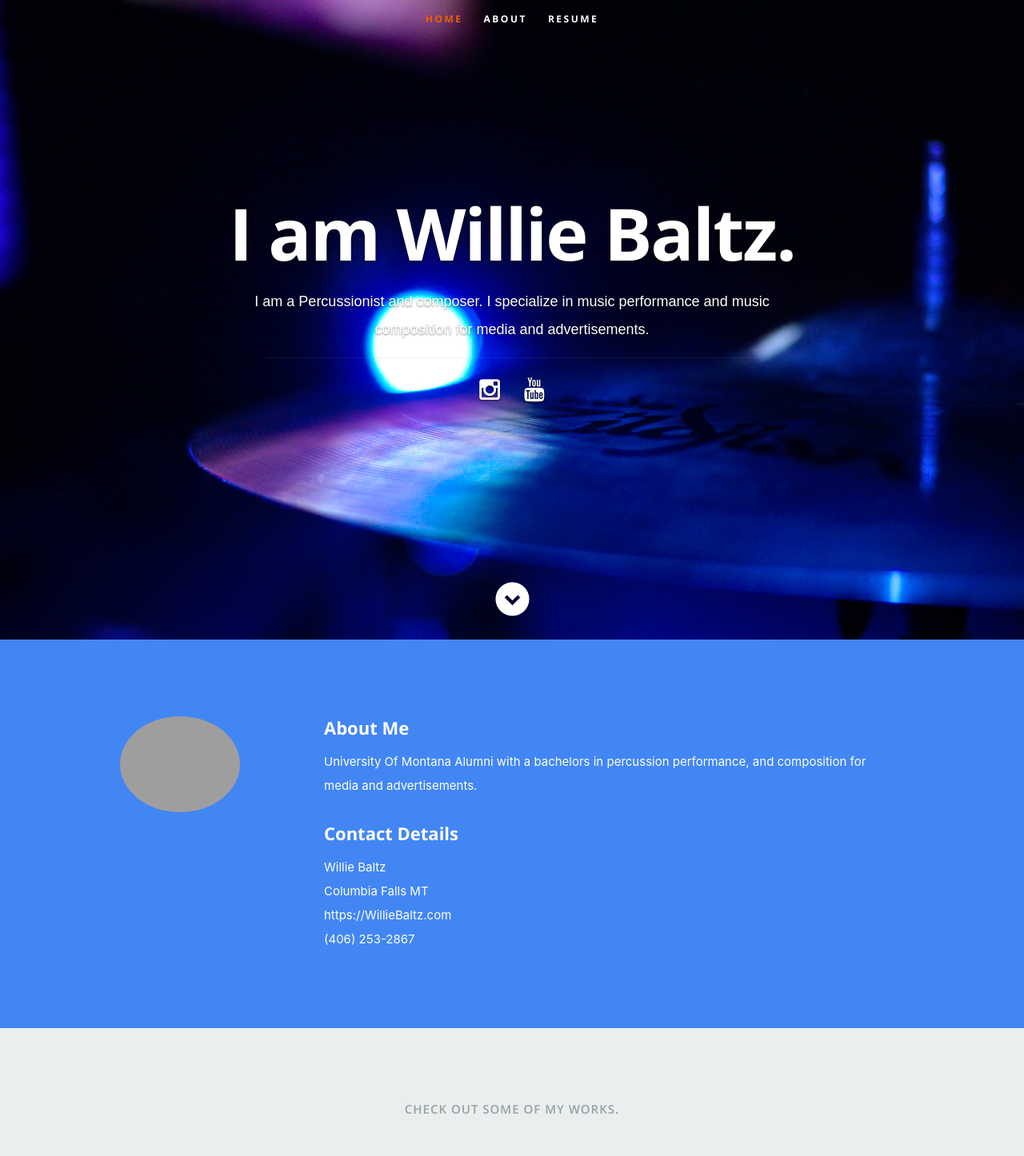
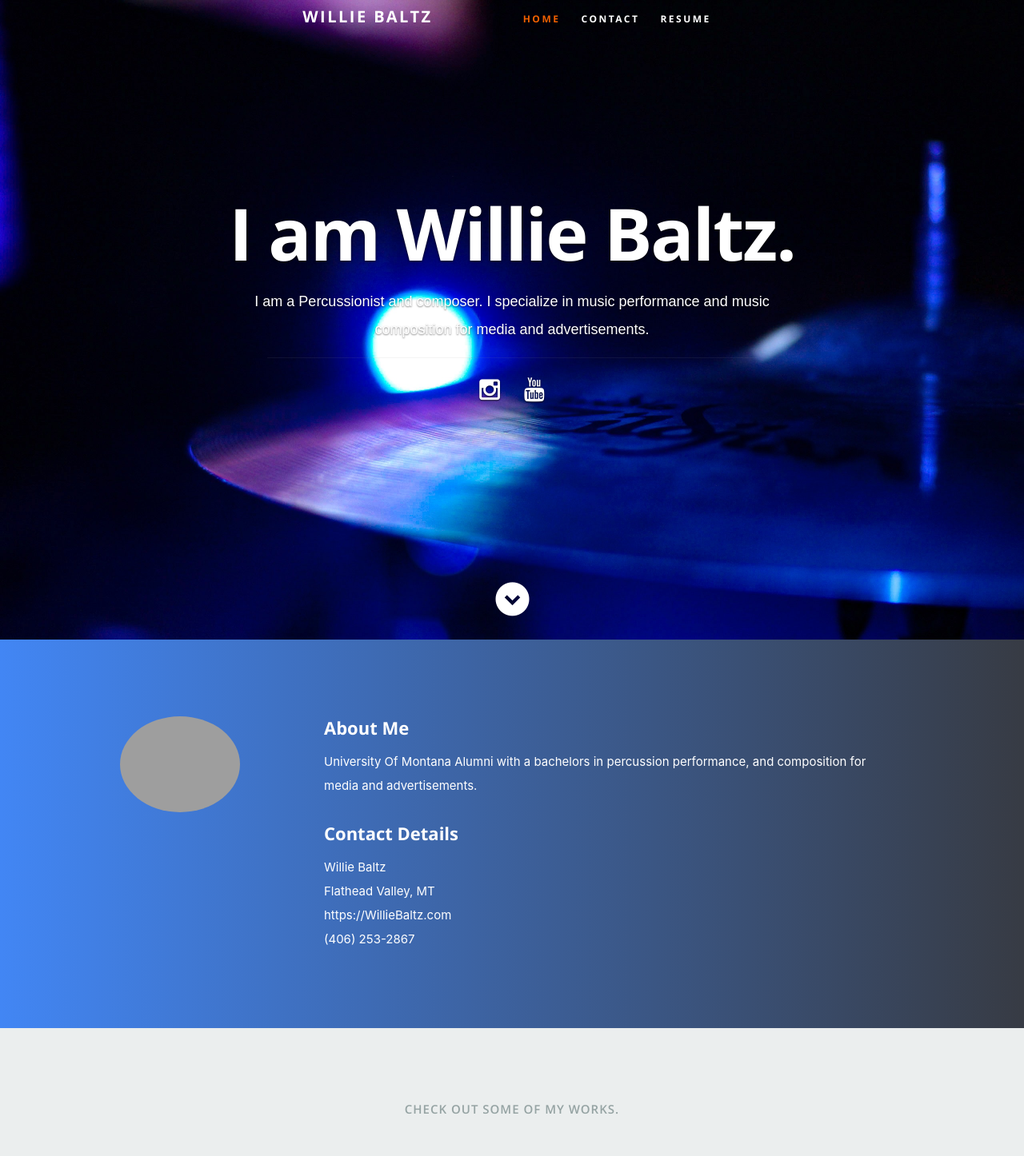
Before and after one commit to SABaltz/willie-react, a React (Create React App) app: page / in a window 1280 px wide. Shown: the top 1446 px of the page at 80% size. Built offline with nearby package versions, Linux system fonts and the light colour scheme; grey boxes are pictures that could not be loaded.

Commit message:
Add name to header

```diff
--- a/src/components/About.js
+++ b/src/components/About.js
@@ -4,7 +4,7 @@ export default class About extends Component {
     render() {
         let resumeData = this.props.resumeData;
         return (
-            <section id="about" style={{backgroundColor: '#4286f4'}}>
+            <section id="about" style={{backgroundImage: 'linear-gradient(to right, #4286f4, #373B44)'}}>
                 <div className="row">
                     <div className="three columns">
                         <img className="profile-pic" src="images/profilepic.jpg" alt=""/>
--- a/src/components/Header.js
+++ b/src/components/Header.js
@@ -11,9 +11,11 @@ export default class Header extends Component {
                         <a className="mobile-btn" href="#nav-wrap" title="Show navigation">Show navigation</a>
                         <a className="mobile-btn" href="#" title="Hide navigation">Hide navigation</a>
                         <ul id="nav" className="nav">
+                            <li style={{paddingRight: '10rem', color: 'white', fontSize: '2rem'}}>Willie Baltz</li>
                             <li className="current"><a className="smoothscroll" href="#home">Home</a></li>
-                            <li><a className="smoothscroll" href="#about">About</a></li>
+                            <li><a className="smoothscroll" href="#about">Contact</a></li>
                             <li><a className="smoothscroll" href="#resume">Resume</a></li>
+                            {/*<li><a className="smoothscroll" href="#resume">Resume</a></li>*/}
                             {/*<li><a className="smoothscroll" href="#portfolio">Works</a></li>*/}
                             {/*<li><a className="smoothscroll" href="#testimonials">Testimonials</a></li>*/}
                             {/*<li><a className="smoothscroll" href="#contact">Contact</a></li>*/}
--- a/src/resumeData.js
+++ b/src/resumeData.js
@@ -18,7 +18,7 @@ let resumeData = {
         },
     ],
     "aboutme": "University Of Montana Alumni with a bachelors in percussion performance, and composition for media and advertisements.",
-    "address": "Columbia Falls MT",
+    "address": "Flathead Valley, MT",
     "website": "https://WillieBaltz.com",
     "phone": "(406) 253-2867",
     "education": [
```
